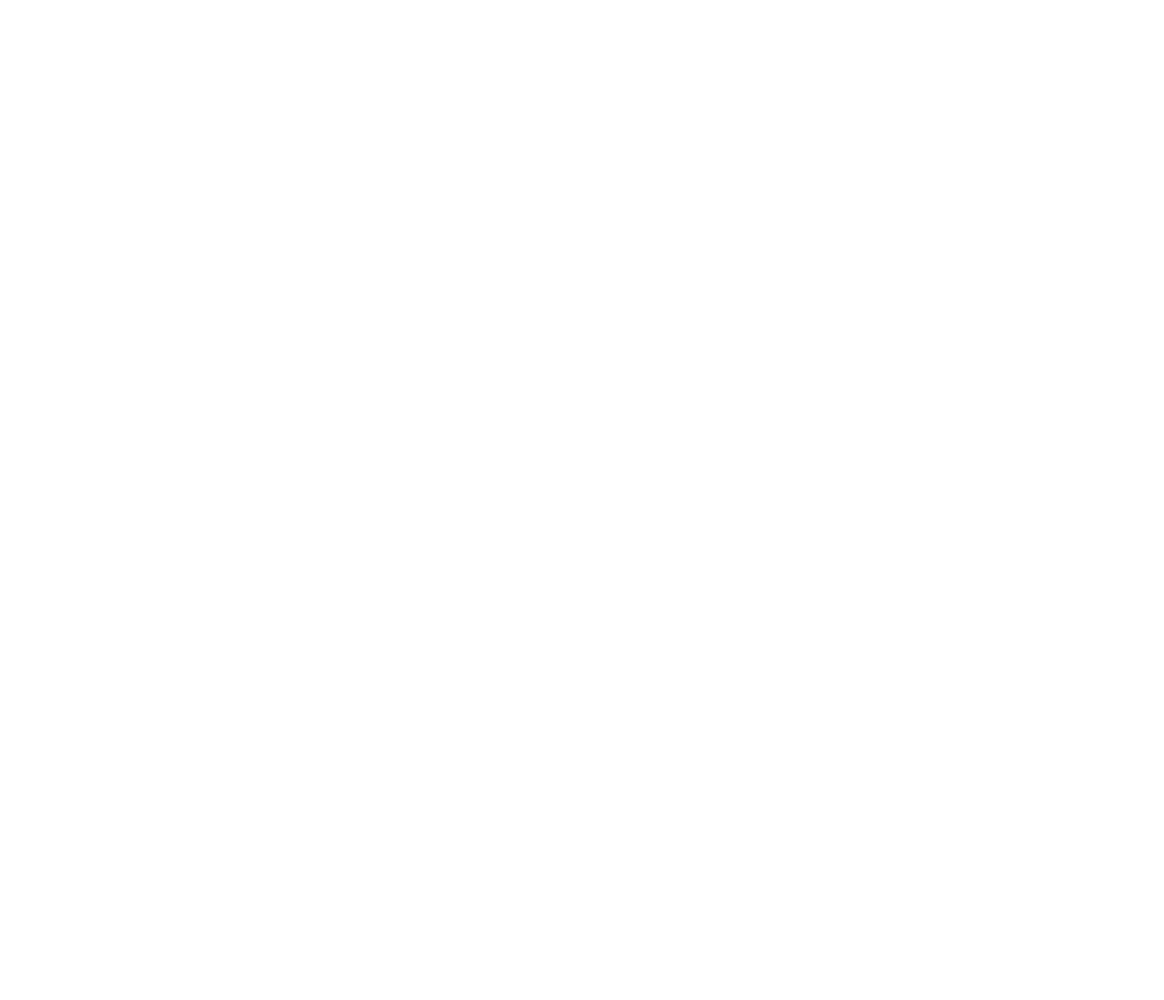
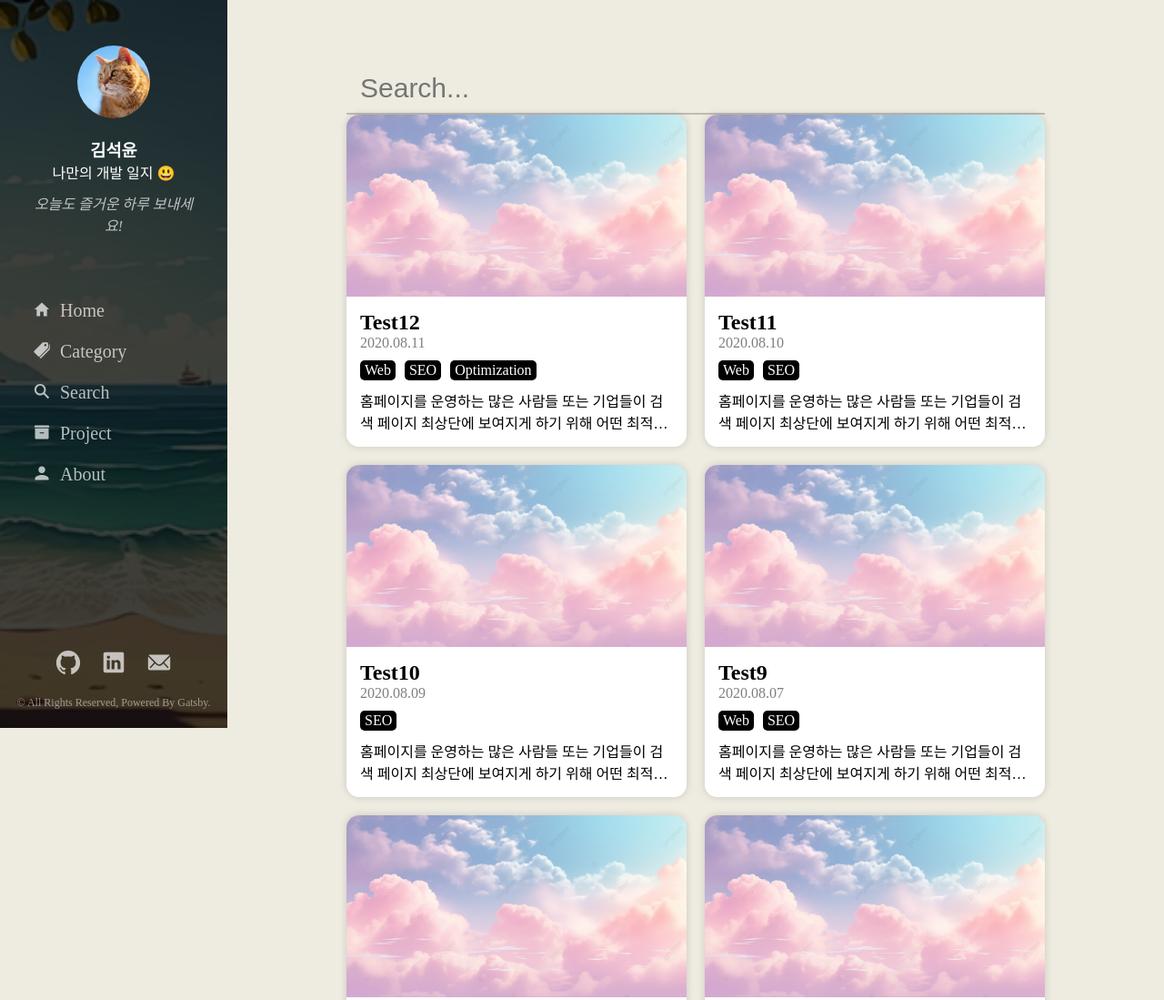
Before and after one commit to isdebrave/isdebrave.github.io, a Gatsby site: page /search in a window 1280 px wide. Before the commit this address had no page. Shown: the top 1099 px of the page at 91% size. Before the commit the page ends 800 px from the top, so only its background shows below. Built offline with nearby package versions, Linux system fonts and the light colour scheme; Gatsby itself is replaced by a stand-in of ours.

Commit message:
fuze.js로 검색 구현

```diff
--- a/gatsby-config.ts
+++ b/gatsby-config.ts
@@ -1,4 +1,5 @@
 import type { GatsbyConfig } from "gatsby";
+import { AllMarkdownRemarkType } from "types";
 
 const config: GatsbyConfig = {
     siteMetadata: {
--- a/package.json
+++ b/package.json
@@ -18,6 +18,7 @@
   "dependencies": {
     "@emotion/react": "^11.11.4",
     "@emotion/styled": "^11.11.5",
+    "fuse.js": "^7.0.0",
     "gatsby": "^5.13.5",
     "gatsby-plugin-emotion": "^8.13.1",
     "gatsby-plugin-image": "^3.13.1",
@@ -32,7 +33,8 @@
     "query-string": "^9.0.0",
     "react": "^18.2.0",
     "react-dom": "^18.2.0",
-    "react-helmet": "^6.1.0"
+    "react-helmet": "^6.1.0",
+    "uuid": "^10.0.0"
   },
   "devDependencies": {
     "@eslint/js": "^9.4.0",
@@ -41,6 +43,7 @@
     "@types/react": "^18.2.55",
     "@types/react-dom": "^18.2.19",
     "@types/react-helmet": "^6.1.11",
+    "@types/uuid": "^10.0.0",
     "eslint": "^8.57.0",
     "react-icons": "^5.2.1",
     "typescript": "^5.3.3",
--- a/src/components/Footer.tsx
+++ b/src/components/Footer.tsx
@@ -1,7 +1,7 @@
 import styled from "@emotion/styled";
 import React from "react";
 
-const FooterWrapper = styled.footer`
+const FooterContainer = styled.footer`
   position: absolute;
   bottom: 20px;
   font-size: 12px;
@@ -10,9 +10,9 @@ const FooterWrapper = styled.footer`
 
 const Footer = () => {
   return (
-    <FooterWrapper>
+    <FooterContainer>
       &copy; All Rights Reserved, Powered By Gatsby.
-    </FooterWrapper>
+    </FooterContainer>
   );
 };
 
--- a/src/components/card/CardList.tsx
+++ b/src/components/card/CardList.tsx
@@ -31,7 +31,7 @@ const CardList: React.FC<CardListType> = (props) => {
     }
 
     setList(selectedList);
-  }, [selectedTag]);
+  }, [selectedTag, edges]);
 
   return (
     <Grid>
--- a/src/components/layout/Layout.tsx
+++ b/src/components/layout/Layout.tsx
@@ -2,7 +2,7 @@ import styled from "@emotion/styled";
 import React from "react";
 import NavList from "./nav/NavList";
 import SocialList from "./social/SocialList";
-import Profile from "./profile/Profile";
+import Profile from "./Profile";
 import Footer from "components/Footer";
 import { GatsbyImage } from "gatsby-plugin-image";
 import { graphql, useStaticQuery } from "gatsby";
--- a/src/components/layout/nav/NavList.tsx
+++ b/src/components/layout/nav/NavList.tsx
@@ -5,6 +5,7 @@ import {
   IoMdHome,
   IoMdPerson,
 } from "react-icons/io";
+import { IoSearchSharp } from "react-icons/io5";
 import styled from "@emotion/styled";
 import NavItem from "./NavItem";
 
@@ -23,6 +24,12 @@ const list = [
   },
   {
     id: Math.random().toString(36).slice(2, 11),
+    to: "/search",
+    icon: IoSearchSharp,
+    label: "Search",
+  },
+  {
+    id: Math.random().toString(36).slice(2, 11),
     to: "/project",
     icon: IoIosArchive,
     label: "Project",
@@ -36,8 +43,8 @@ const list = [
 ];
 
 const Ul = styled.ul`
+  margin: 50px 0;
   width: 100%;
-  margin: 50px 0;
   display: flex;
   flex-direction: column;
   align-items: start;
--- /dev/null
+++ b/src/pages/search.tsx
@@ -0,0 +1,127 @@
+import styled from "@emotion/styled";
+import { graphql, useStaticQuery } from "gatsby";
+import React, { FormEvent, useEffect, useState } from "react";
+import Fuse from "fuse.js";
+import { AllMarkdownRemarkType, EdgesType } from "types";
+import Template from "components/common/Template";
+import { Wrapper } from "styles/index";
+import CardList from "components/card/CardList";
+import { v4 as uuidv4 } from "uuid";
+
+type SearchPageType = {
+  data: {
+    allMarkdownRemark: AllMarkdownRemarkType;
+  };
+};
+
+const Form = styled.form`
+  width: 768px;
+  margin: 0 auto;
+
+  & > input {
+    width: 100%;
+    border: none;
+    outline: none;
+    font-size: 30px;
+    padding: 10px 15px;
+    background-color: transparent;
+    border-bottom: 2px solid rgba(0, 0, 0, 0.2);
+    transition: border-bottom 0.3s ease-in-out;
+
+    &:focus {
+      border-bottom: 2px solid #ffbe76;
+    }
+  }
+`;
+
+const SearchPage: React.FC<SearchPageType> = (props) => {
+  const { data } = props;
+
+  const [query, setQuery] = useState("");
+  const [value, setValue] = useState("");
+  const [searchList, setSearchList] = useState<EdgesType[]>([]);
+
+  const modifiedList = data.allMarkdownRemark.edges.map(
+    (edge) => edge.node.frontmatter
+  );
+
+  const fuse = new Fuse(modifiedList, {
+    keys: ["categories", "title", "summary"],
+    includeScore: true,
+  });
+
+  useEffect(() => {
+    const result = fuse.search(query);
+
+    const edges = result.map((_, idx) => {
+      const edge = data.allMarkdownRemark.edges[idx];
+
+      return {
+        node: {
+          id: edge.node.id,
+          fields: edge.node.fields,
+          frontmatter: edge.node.frontmatter,
+        },
+      };
+    });
+
+    setSearchList(edges);
+  }, [query]);
+
+  const onSubmit = (e: FormEvent<HTMLFormElement>) => {
+    e.preventDefault();
+
+    setQuery(value);
+    setValue("");
+  };
+
+  const onChange = (e: FormEvent<HTMLInputElement>) => {
+    setValue(e.currentTarget.value);
+  };
+
+  return (
+    <Template>
+      <Wrapper>
+        <Form onSubmit={onSubmit}>
+          <input
+            type="text"
+            placeholder="Search..."
+            onChange={onChange}
+            value={value}
+          />
+        </Form>
+        <CardList edges={searchList} selectedTag="All" />
+      </Wrapper>
+    </Template>
+  );
+};
+
+export default SearchPage;
+
+export const getSearchListData = graphql`
+  {
+    allMarkdownRemark(
+      sort: { order: DESC, fields: [frontmatter___date, frontmatter___title] }
+    ) {
+      edges {
+        node {
+          id
+          fields {
+            slug
+          }
+          frontmatter {
+            title
+            summary
+            date(formatString: "YYYY.MM.DD")
+            categories
+            thumbnail {
+              childImageSharp {
+                gatsbyImageData(width: 768, height: 400)
+              }
+            }
+          }
+        }
+      }
+    }
+  }
+`;
```
Also changed, not shown: src/components/layout/Profile.tsx (renamed from src/components/layout/profile/Profile.tsx), 1 other file.
